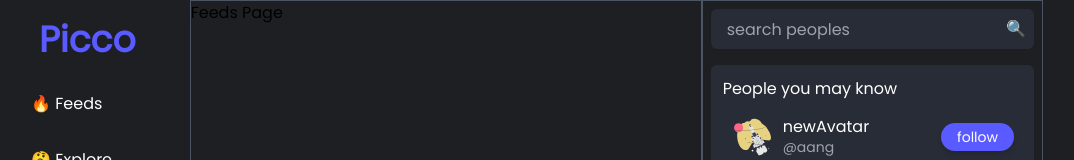
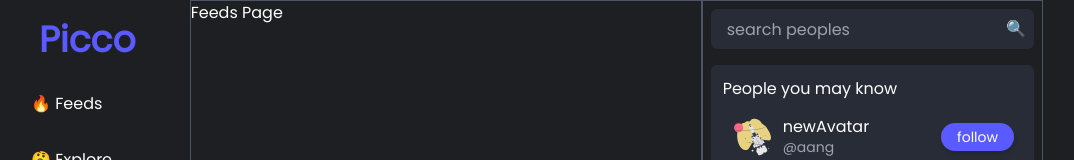
Before and after one commit to Avin008/social-media-app, a Next.js app: page /feeds in a window 1280 px wide. Shown: the top 160 px of the page, without its empty margins (109-1183 px from the left). Built offline with nearby package versions, Linux system fonts and the light colour scheme.

Commit message:
added: explore and profile page

```diff
--- /dev/null
+++ b/app/feeds/explore/page.tsx
@@ -0,0 +1,9 @@
+const ExplorePage = () => {
+  return (
+    <div>
+      <h1 className="text-white">Explore Page</h1>
+    </div>
+  );
+};
+
+export default ExplorePage;
--- a/app/feeds/page.tsx
+++ b/app/feeds/page.tsx
@@ -1,5 +1,9 @@
 const UserFeedsPage = () => {
-  return <h1>Feeds Page</h1>;
+  return (
+    <div>
+      <h1 className="text-white">Feeds Page</h1>
+    </div>
+  );
 };
 
 export default UserFeedsPage;
--- /dev/null
+++ b/app/feeds/profile/page.tsx
@@ -0,0 +1,11 @@
+import Link from "next/link";
+
+const ProfilePage = () => {
+  return (
+    <div>
+      <h1 className="text-white">Profile Page</h1>
+    </div>
+  );
+};
+
+export default ProfilePage;
```
